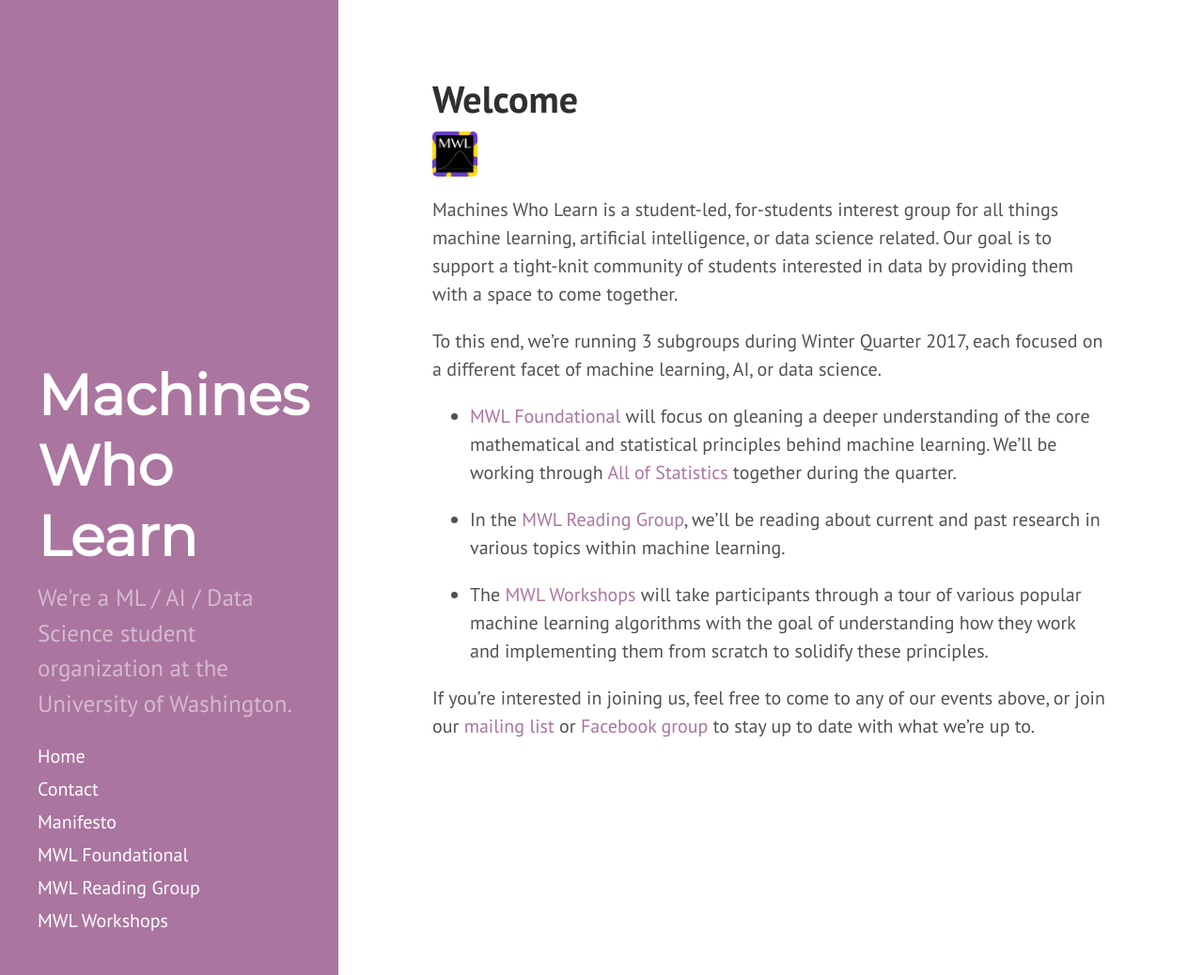
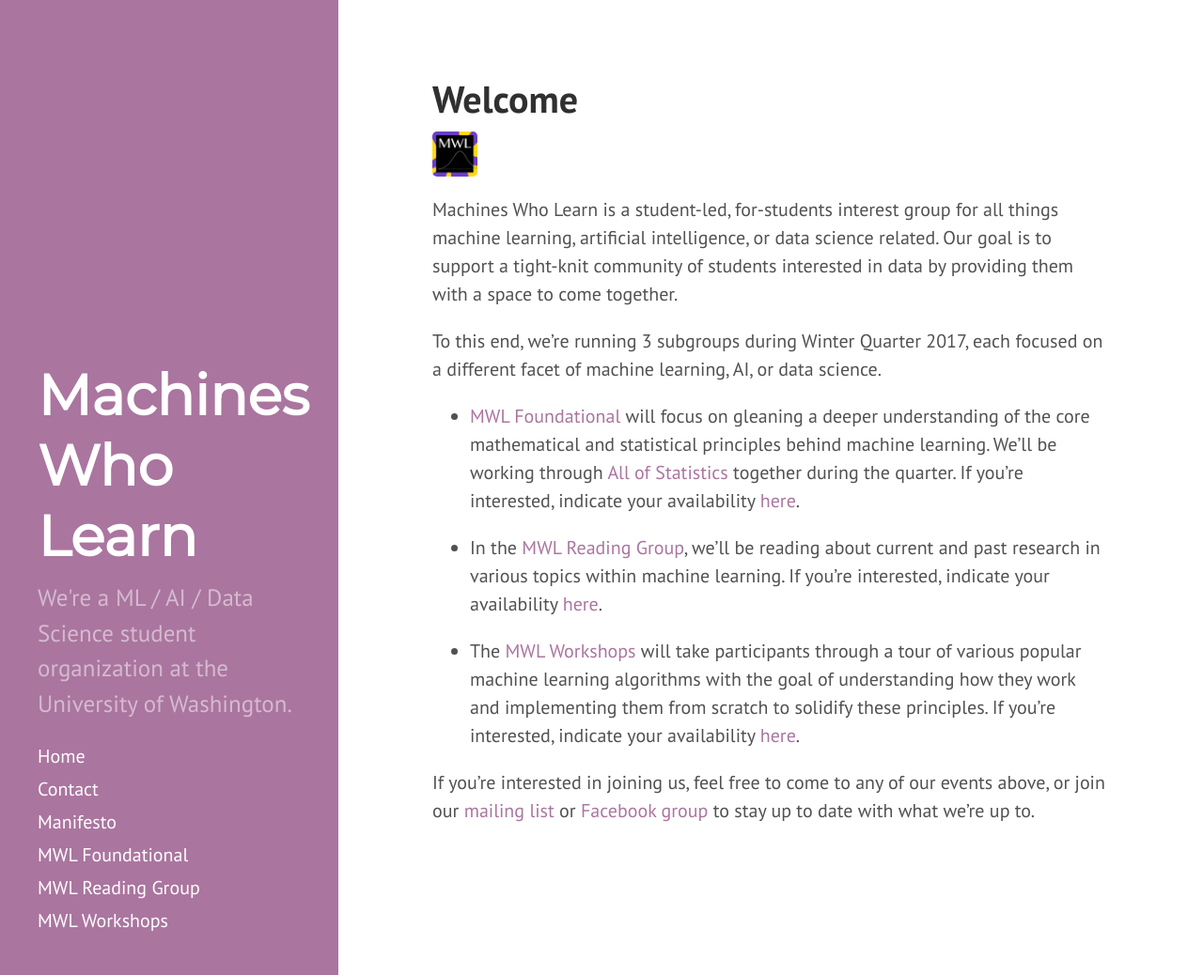
Before and after one commit to MachinesWhoLearn/machineswholearn.github.io, a Jekyll site: the page built from index.md, in a window 1280 px wide and 1038 px high. Shown: the whole window at 94% size. Built offline with Jekyll 4.4.1, drawn with Linux system fonts in a browser that asks for light colours.

Commit message:
add whenisgood links to website

```diff
--- a/index.md
+++ b/index.md
@@ -13,19 +13,23 @@ them with a space to come together.
 To this end, we're running 3 subgroups during Winter Quarter 2017, each focused
 on a different facet of machine learning, AI, or data science.
 
-- [MWL Foundational]({{ base }}/mwl_foundational) will focus
-on gleaning a deeper understanding of the core mathematical and statistical
-principles behind machine learning. We'll be working through
+- [MWL Foundational]({{ base }}/mwl_foundational) will focus on gleaning a
+deeper understanding of the core mathematical and statistical principles behind
+machine learning. We'll be working through
 [All of Statistics](http://www.stat.cmu.edu/~larry/all-of-statistics/) together
-during the quarter.
+during the quarter. If you're interested, indicate your availability
+[here](http://when2meet.com/?5933343-yXAqa).
 
-- In the [MWL Reading Group]({{ base }}/mwl_reading_group), we'll be reading about current
-  and past research in various topics within machine learning.
+- In the [MWL Reading Group]({{ base }}/mwl_reading_group), we'll be reading
+  about current and past research in various topics within machine learning. If
+  you're interested, indicate your availability
+  [here](http://www.when2meet.com/?5933347-woiWe).
 
 - The [MWL Workshops]({{ base }}/mwl_workshops) will take participants through a
   tour of various popular machine learning algorithms with the goal of
   understanding how they work and implementing them from scratch to solidify
-  these principles.
+  these principles. If you're interested, indicate your availability
+  [here](http://www.when2meet.com/?5933344-NiEP3).
 
 If you're interested in joining us, feel free to come to any of our events
 above, or join our [mailing list](https://groups.google.com/forum/#!forum/machines-who-learn/join) or
```
Also changed, not shown: mwl_foundational.md (+2 -1 lines), mwl_reading_group.md (+2 -1 lines), mwl_workshops.md (+2 -1 lines).
